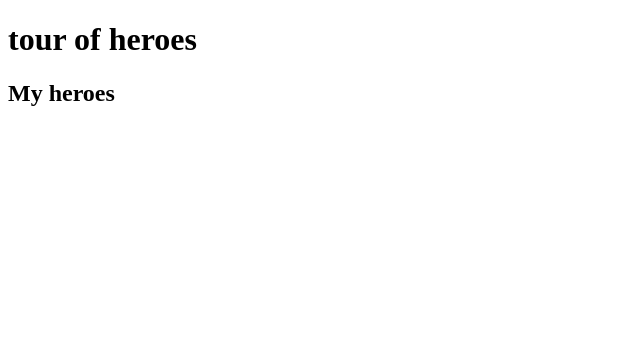
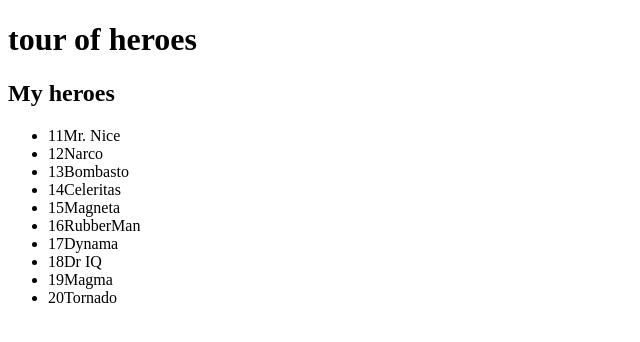
Before and after one commit to laut-german/angular-tour-of-heroes, an Angular app: page / in a window 1280 px wide. Shown: the top 342 px of the page, without its empty margins (0-640 px from the left). Built offline with nearby package versions, Linux system fonts and the light colour scheme.

Commit message:
Lista..ya funciona

```diff
--- a/src/app/heroes/heroes.component.ts
+++ b/src/app/heroes/heroes.component.ts
@@ -1,15 +1,13 @@
 import { Component, OnInit } from '@angular/core';
 import { Hero } from '../hero';
+import {HEROES} from '../mock-heroes';
 @Component({
   selector: 'app-heroes',
   templateUrl: './heroes.component.html',
   styleUrls: ['./heroes.component.css']
 })
 export class HeroesComponent implements OnInit {
-  hero:Hero={
-    id:1,
-    name:'WindStorm'
-  }
+  heroes = HEROES;
   constructor() { }
 
   ngOnInit() {
```
